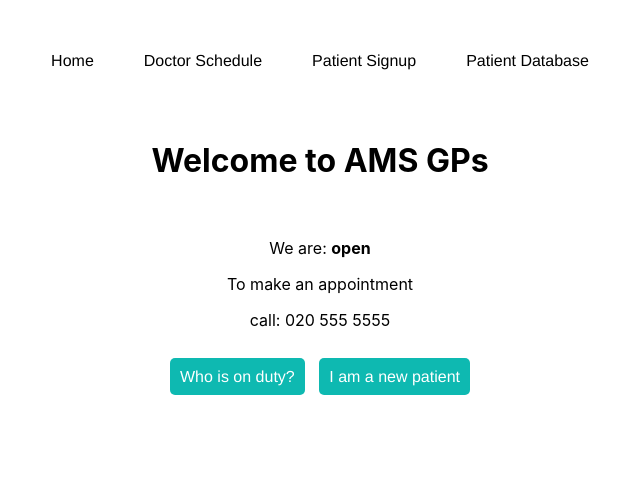
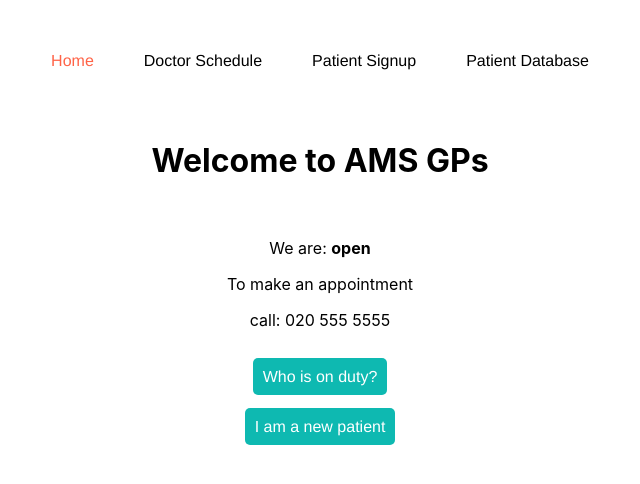
Before and after one commit to ewa-mi/gp-app-react, a React (Create React App) app: page / in a window 1280 px wide. Shown: the top 484 px of the page, without its empty margins (320-960 px from the left). Built offline with nearby package versions, Linux system fonts and the light colour scheme.

Commit message:
buttons column setup, navbar indicates a current page

```diff
--- a/src/App.css
+++ b/src/App.css
@@ -1,3 +1,7 @@
 .App {
   text-align: center;
 }
+
+.active {
+  color: tomato;
+}
--- a/src/NavBar.js
+++ b/src/NavBar.js
@@ -5,7 +5,9 @@ import "./NavBar.css";
 export default function NavBar() {
   return (
     <div className="menu">
-      <NavLink to="/">Home</NavLink>
+      <NavLink exact to="/">
+        Home
+      </NavLink>
       <NavLink to="/doctor-schedule">Doctor Schedule</NavLink>
       <NavLink to="/patient-signup">Patient Signup</NavLink>
       <NavLink to="/patient-database">Patient Database</NavLink>
--- a/src/views/Home.css
+++ b/src/views/Home.css
@@ -2,8 +2,8 @@
   font-weight: bold;
 }
 
-.buttonSection {
-  display: inline;
+.button1 {
+  margin-bottom: 30px;
 }
 .click {
   font-size: 16px;
@@ -12,8 +12,7 @@
   padding: 10px;
   border: none;
   border-radius: 5px;
-
-  margin: 5px;
+  margin: 10px;
 }
 
 .click:hover {
--- a/src/views/Home.js
+++ b/src/views/Home.js
@@ -16,11 +16,12 @@ export default function Home() {
       <p>To make an appointment </p>
       <p> call: 020 555 5555</p>
       <br></br>
-      <div className="buttonSection">
+      <div className="button1">
         <Link className="click" to={`/doctor-schedule`}>
           Who is on duty?
-        </Link>{" "}
-        <span></span>
+        </Link>
+      </div>
+      <div>
         <Link className="click" to={`/patient-signup`}>
           I am a new patient
         </Link>
```
